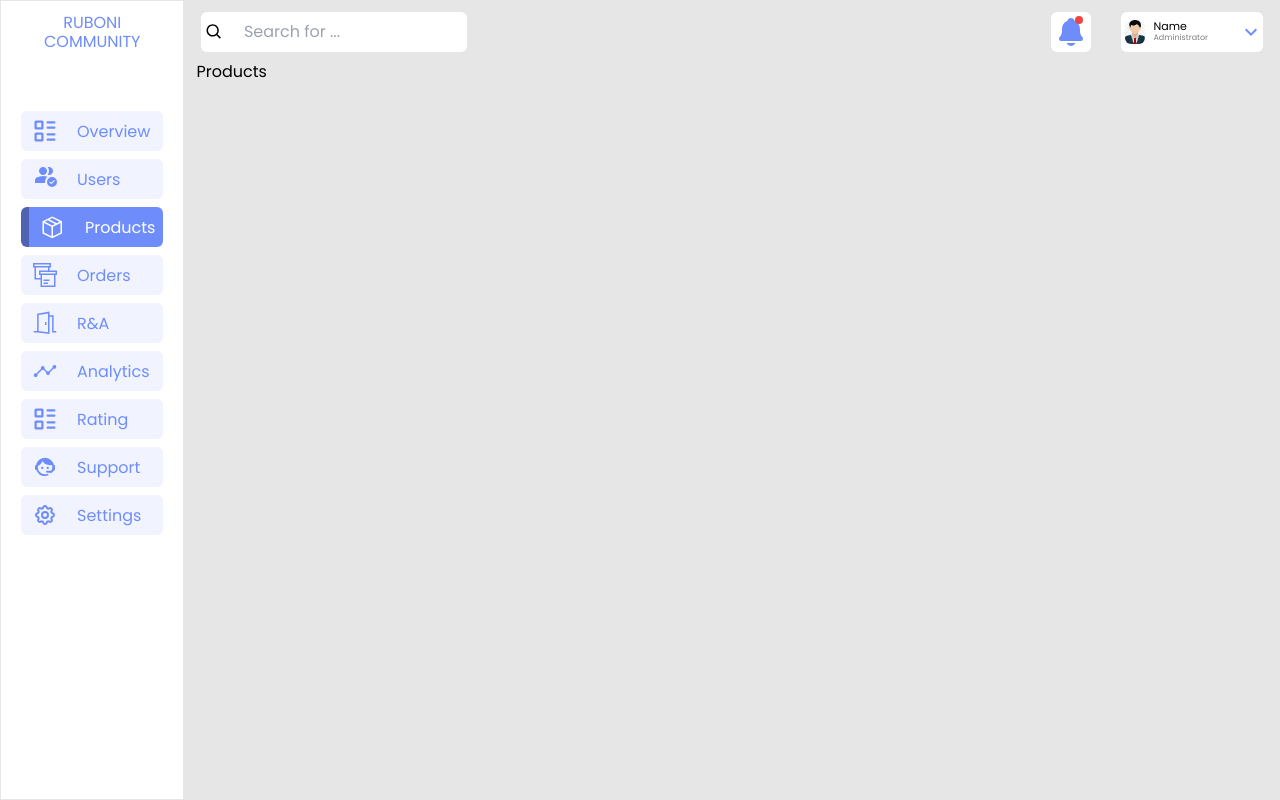
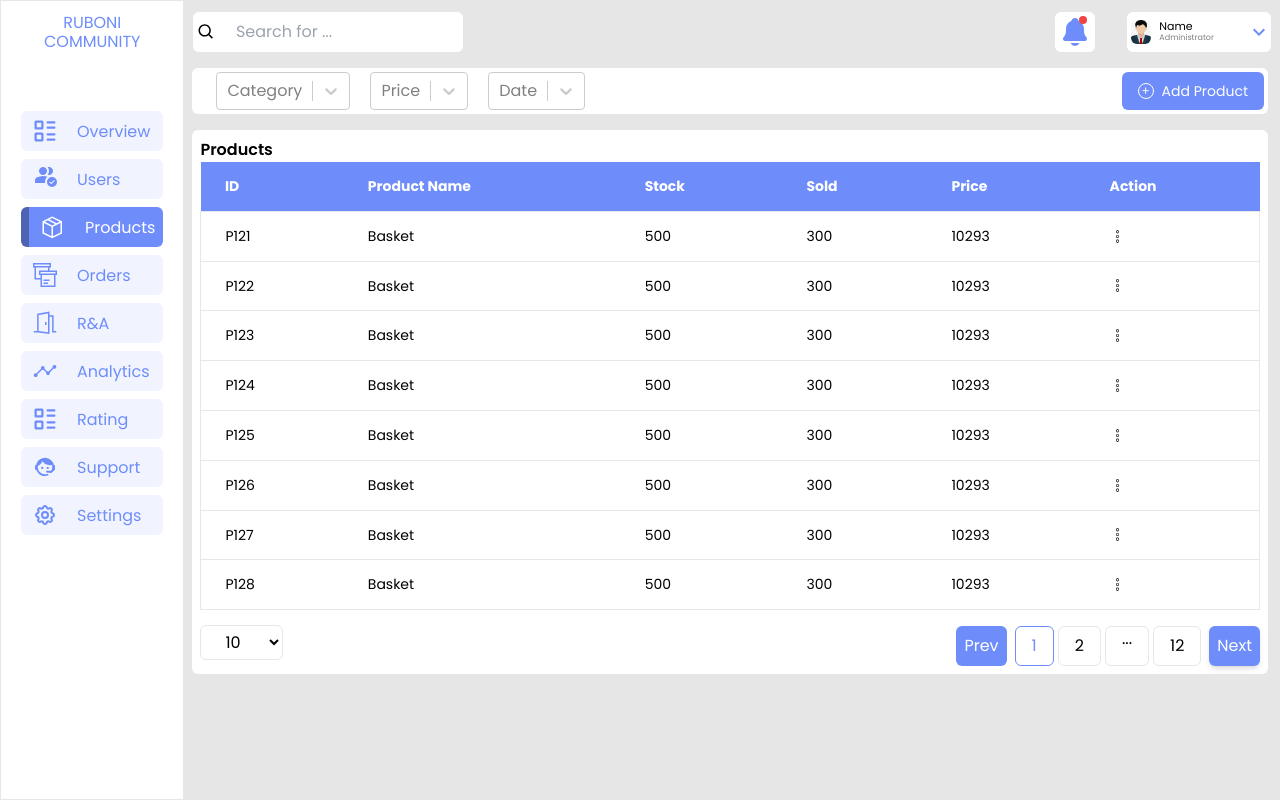
Before and after one commit to wasswaenockmale/ruboni-admin-dashboard, a Next.js app: page /dashboard/products in a window 1280 px wide. Built offline with nearby package versions, Linux system fonts and the light colour scheme.

Commit message:
feat: dashboard UI improved

```diff
--- a/src/app/dashboard/layout.tsx
+++ b/src/app/dashboard/layout.tsx
@@ -1,18 +1,21 @@
-import React from "react";
+import React, { Suspense } from "react";
 import { LayoutProps } from "@/types/layoutProps";
 import NavBar from "@/components/NavBar"
 import SideBar from "@/components/SideBar"
+import Loading from "@/components/Loading/Loading";
 
 const Index: React.FC<LayoutProps> = ({ children }) => {
   return (
-    <div className="flex w-screen bg-secondary-50">
+    <div className="flex w-full bg-secondary-50">
       <SideBar />
-      <main className="w-full px-3 py-1">
+      <main className="w-full px-1 py-1">
         <NavBar />
-        {children}
+        <Suspense fallback={<Loading />}>
+          {children}
+        </Suspense>
       </main>
     </div>
-  )
+  );
 }
 
 export default Index;
--- a/src/app/dashboard/orders/page.tsx
+++ b/src/app/dashboard/orders/page.tsx
@@ -1,11 +1,158 @@
-import React from "react";
+"use client"
+import React, { useEffect, useState } from "react";
+import Selector from "@/components/Selector/Selector";
+import Input from "@/components/TextInput/TextInput";
+import SetTotalItemsDisplayed from "@/components/Pagination/DisplayedItemsNumber/SetTotalItemsDisplayed";
+import OrderDetails from "@/components/OrderDetails/OrderDetails";
 
 function Page() {
-  return (
-    <div>
-      <p>Orders</p>
-    </div>
-  )
+	const [startDate, setStartDate] = useState<string>("");
+	const [endDate, setEndDate] = useState<string>("");
+	const [selectedStatus, setSelectedStatus] = useState<string>("");
+	const [itemsPerPage, setItemsPerPage] = useState<number>(8);
+	const [showDetail, setShowDetail] = useState<boolean>(false);
+
+	const status = [
+		{ value: "pending", label: "pending" },
+		{ value: "cancelled", label: "cancelled" },
+		{ value: "closed", label: "closed" }
+	];
+
+	// For demonstration purposes
+	const sampleData = Array(88).fill(0).map((_item, index) => ({
+		id: `REF-${index + 1}`,
+		date: "12-10-2023",
+		customer: "Anorld",
+		product: "Basket",
+		status:"pending",
+		price: 10293,
+	}));
+
+	const currentData = sampleData.slice(0,itemsPerPage);
+
+	const handleValueSelected = (event: any) => {
+		setItemsPerPage(Number(event.target.value))
+	}
+	// Callback function to update the selected status
+	const handleStatusChange = (selectedValue: string) => {
+		setSelectedStatus(selectedValue);
+	};
+
+	const handleShowDetails = () => {
+		setShowDetail(!showDetail);
+	}
+
+	return (
+		<div className="w-full p-1">
+			<div className="">
+				<div className="flex items-center justify-between px-2 bg-white">
+					<h4 className="text-lg">Orders</h4>
+					{/* date range */}
+					<div className="flex items-center gap-2 py-2">
+						<Input
+							name="dateFrom"
+							id="date-from"
+							type="date"
+							handleSelectedDate={(event) => setStartDate(event.target.value)}
+						/>
+						<h5 className="text-lg">To</h5>
+						<Input
+							name="dateTo"
+							id="date-to"
+							type="date"
+							handleSelectedDate={(event) => setEndDate(event.target.value)}
+						/>
+						<Selector
+							containerStyle="w-40"
+							listStyle=""
+							placeHolder="status"
+							isSearchable={true}
+							options={status}
+							// Pass the callback function to handle status changes
+							onStatusChange={handleStatusChange}
+						/>
+					</div>
+				</div>
+
+				{/* display orders  */}
+				<div className="my-2">
+					<div className="flex justify-between p-1">
+						<h5 className="opacity-50 ">
+							Showing {itemsPerPage} of {sampleData.length} results
+						</h5>
+						<div className="flex items-center gap-1">
+							<h5 className="opacity-50">Results per page:</h5>
+							{/* Set items per page  */}
+						<SetTotalItemsDisplayed
+								itemsPerPage={itemsPerPage}
+								handleValueSelected={handleValueSelected}
+								lengthOfData={sampleData.length}
+							/>
+						</div>
+					</div>
+				</div>
+
+				<div className="w-full overflow-y-auto bg-white max-h-fit">
+					<table className="w-full text-base text-left">
+						<thead className="sticky top-0 text-white bg-primary-500/50">
+							<tr>
+								<th
+									scope="col"
+									className="px-6 py-4 "
+								>ID</th>
+								<th
+									scope="col"
+									className="px-6 py-4 "
+								>DATE</th>
+								<th
+									scope="col"
+									className="px-6 py-4 "
+								>CUSTOMER</th>
+								<th
+									scope="col"
+									className="px-6 py-4 "
+								>PRODUCT</th>
+								<th
+									scope="col"
+									className="px-6 py-4 "
+								>STATUS</th>
+								<th
+									scope="col"
+									className="px-6 py-4 "
+								>PRICE</th>
+							</tr>
+						</thead>
+						<tbody className="">
+							{currentData.map((item, index) => (
+								<tr
+									key={index}
+									className="border rounded-lg cursor-pointer hover:bg-secondary-50/25"
+									onClick={() => setShowDetail(true)}
+								>
+									<td className="px-6 py-4">{item.id}</td>
+									<td className="px-6 py-4">{item.date}</td>
+									<td className="px-6 py-4">{item.customer}</td>
+									<td className="px-6 py-4">{item.product}</td>
+									<td className="px-6 py-4">
+										<div className="flex items-center gap-1 px-2 py-1 rounded-full bg-primary-500/25 w-fit text-primary-700">
+											{item.status}
+											<span className="w-2 h-2 rounded-full bg-primary-500"></span>
+										</div>
+									</td>
+									<td className="px-6 py-4">${item.price}</td>
+								</tr>
+							))}
+						</tbody>
+					</table>
+				</div>
+			</div>
+			<OrderDetails
+				showDetail={showDetail}
+				handleShowDetail={handleShowDetails}
+				orderData=""
+			/>
+		</div>
+	);
 }
 
 export default Page;
--- a/src/app/dashboard/page.tsx
+++ b/src/app/dashboard/page.tsx
@@ -1,8 +1,38 @@
 import React from 'react';
-function Page() {
+import { Booking, Orders, Users } from '@/components/Icons';
+import {
+  StatisticsCard,
+  LatestBooking,
+  LatestOrders,
+  ReviewCard,
+  TotalCard
+} from '@/components/Cards/DasbhoardCards';
+
+
+async function Page() {
   return (
-    <div>
-      <h3>This is it</h3>
+    <div className='grid w-full grid-cols-1 gap-2 mt-1 lg:grid-cols-7 md:grid-cols-2'>
+      <div className='flex row-start-1 gap-5 p-1 lg:flex-col md:col-start-1 md:col-end-2'>
+        <TotalCard
+          name='Orders'
+          count={1800}
+          icon={Orders}
+        />
+        <TotalCard
+          name='Customer'
+          count={10000}
+          icon={Users}
+        />
+        <TotalCard
+          name='Bookings'
+          count={3400}
+          icon={Booking}
+        />
+      </div>
+      <StatisticsCard />
+      <ReviewCard />
+      <LatestBooking />
+      <LatestOrders />
     </div>
   )
 }
--- a/src/app/dashboard/products/page.tsx
+++ b/src/app/dashboard/products/page.tsx
@@ -1,11 +1,142 @@
-import React from "react";
+"use client"
+
+import DisplayPageButtons from "@/components/Pagination/DisplayPageButtons/DisplayPageButtons";
+import SetTotalItemsDisplayed from "@/components/Pagination/DisplayedItemsNumber/SetTotalItemsDisplayed";
+import { useRouter } from "next/navigation";
+import React, { useState } from "react";
+import { CiMenuKebab } from "react-icons/ci"
+import Select from "react-select";
 
 function Page() {
+
+  const router = useRouter();
+
+  const [currentPage, setCurrentPage] = useState<number>(1);
+  const [itemsPerPage, setItemsPerPage] = useState<number>(8);
+
+  // handle start and end indexes for the current page.
+  const startIndex = (currentPage - 1) * itemsPerPage;
+  const endIndex = startIndex + itemsPerPage;
+
+
+  // For demonstration purposes
+  const sampleData = Array(95).fill(0).map((_item, index) => ({
+    id: `P12${index + 1}`,
+    productName: "Basket",
+    stock: 500,
+    sold: 300,
+    price: 10293,
+  }));
+
+  const currentData = sampleData.slice(startIndex, endIndex);
+
+  // handle page changes.
+  const handlePageChange = (page: number) => {
+    setCurrentPage(page);
+  };
+
+  // callback function for handling Values selection
+  const handleValueSelected = (event: any) => {
+    setItemsPerPage(Number(event.target.value))
+  }
   return (
-    <div>
-      <p>Products</p>
+    <div
+      className="flex flex-col w-full"
+    >
+      <div className="w-full p-2 pl-1">
+        <div className="flex justify-between w-full p-1 bg-white rounded-md">
+          <div
+            className="flex gap-5 px-5"
+          >
+            <Select
+              placeholder="Category"
+            />
+            <Select
+              placeholder="Price"
+            />
+            <Select
+              placeholder="Date"
+            />
+          </div>
+          <button
+            className="flex items-center gap-2 p-2 pl-4 pr-4 text-base text-white rounded-md bg-primary-500 font-roboto"
+          onClick={() => {router.push("/dashboard/products/addProduct")}}
+          >
+            <span className="flex items-center justify-center w-4 h-4 text-sm text-white border border-white rounded-full">+</span>
+            Add Product
+          </button>
+        </div>
+      </div>
+
+      <div className="w-full p-2 pl-1">
+        <div className="relative w-full p-2 bg-white rounded-md" >
+          <h3 className="font-semibold font-roboto">Products</h3>
+          <div className="w-full overflow-y-auto max-h-fit">
+            <table className="w-full text-base text-left">
+              <thead className="sticky top-0 text-white bg-primary-500">
+                <tr>
+                  <th
+                    scope="col"
+                    className="px-6 py-4 "
+                  >ID</th>
+                  <th
+                    scope="col"
+                    className="px-6 py-4 "
+                  >Product Name</th>
+                  <th
+                    scope="col"
+                    className="px-6 py-4 "
+                  >Stock</th>
+                  <th
+                    scope="col"
+                    className="px-6 py-4 "
+                  >Sold</th>
+                  <th
+                    scope="col"
+                    className="px-6 py-4 "
+                  >Price</th>
+                  <th
+                    scope="col"
+                    className="px-6 py-4 "
+                  >Action</th>
+                </tr>
+              </thead>
+              <tbody className="">
+                {currentData.map((item, index) => (
+                  <tr key={index} className="border rounded-lg">
+                    <td className="px-6 py-4">{item.id}</td>
+                    <td className="px-6 py-4">{item.productName}</td>
+                    <td className="px-6 py-4">{item.stock}</td>
+                    <td className="px-6 py-4">{item.sold}</td>
+                    <td className="px-6 py-4">{item.price}</td>
+                    <td className="px-6 py-4">
+                      <CiMenuKebab size={15} className="cursor-pointer" />
+                    </td>
+                  </tr>
+                ))}
+              </tbody>
+            </table>
+          </div>
+          <div className="flex items-center justify-between mt-2">
+            {/* Set items per page  */}
+            <SetTotalItemsDisplayed
+              itemsPerPage={itemsPerPage}
+              handleValueSelected={handleValueSelected}
+              lengthOfData={sampleData.length}
+            />
+
+            {/* Displayable buttons  */}
+            <DisplayPageButtons
+              currentPage={currentPage}
+              itemsPerPage={itemsPerPage}
+              data={sampleData}
+              handlePageChange={handlePageChange}
+            />
+          </div>
+        </div>
+      </div>
     </div>
-  )
-}
+  );
+};
 
 export default Page;
```
